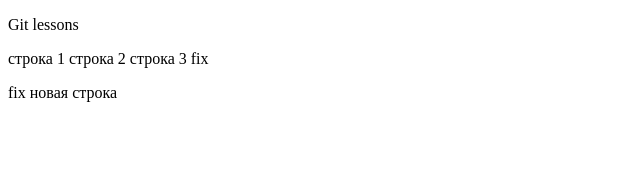
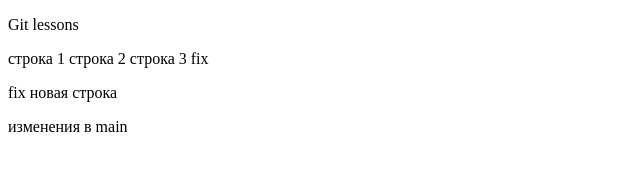
Before and after one commit to TutEvgen1984/git-lessons, a plain HTML site: page index.html in a window 1280 px wide. Shown: the whole page, without its empty margins (0-640 px from the left). Drawn offline with Linux system fonts and the light colour scheme.

Commit message:
изм в main

```diff
--- a/index.html
+++ b/index.html
@@ -12,5 +12,6 @@
     строка 3
     fix
     <p>fix новая строка</p>
+    <p>изменения в main</p>
 </body>
 </html>
```
